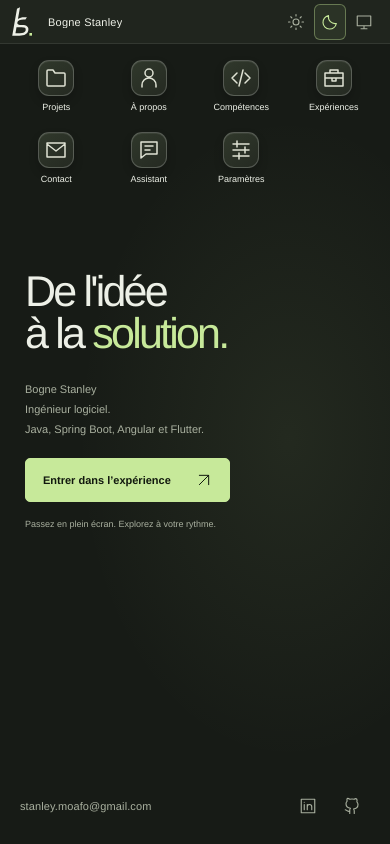
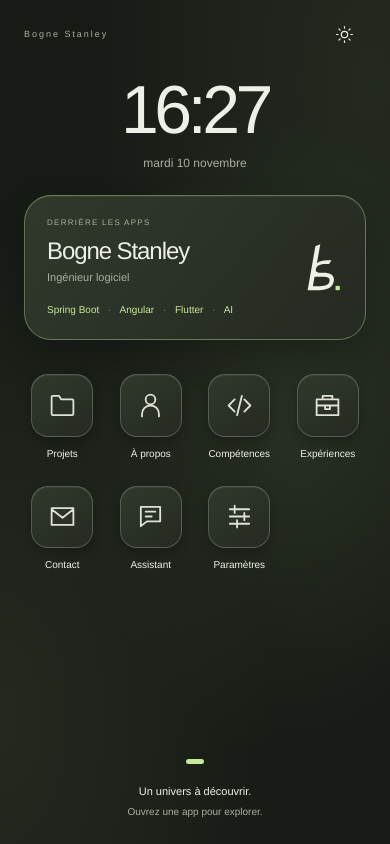
Before and after one commit to BogneStanley/portfolio, an Angular app: page / in a window 390 px wide. Built offline with nearby package versions, Linux system fonts and the light colour scheme.

Commit message:
feat: add phone-home mobile interface component and responsive layout adjustments

```diff
--- a/src/app/app-interactions.scss
+++ b/src/app/app-interactions.scss
@@ -263,3 +263,13 @@
   font-size: 12px;
   line-height: 1.7;
 }
+
+@media (max-width: 600px) {
+  .menu-bar,
+  .hero,
+  .desktop-footer,
+  .immersive-hint,
+  .immersive-notice {
+    display: none;
+  }
+}
--- a/src/app/app.html
+++ b/src/app/app.html
@@ -40,6 +40,19 @@
     </div>
   </header>
 
+  @if (manager.mobile()) {
+    <app-phone-home
+      [hidden]="activeWindow()"
+      [time]="currentTime()"
+      [dark]="settings.effectiveTheme() === 'dark'"
+      [immersive]="immersive()"
+      (applicationOpened)="open($event)"
+      (themeToggled)="
+        settings.update({ theme: settings.effectiveTheme() === 'dark' ? 'light' : 'dark' })
+      "
+      (immersionExited)="exitImmersive()"
+    />
+  } @else {
     <nav class="desktop-icons" aria-label="Applications du bureau">
       @for (app of applications; track app.id) {
         <button
@@ -54,6 +67,7 @@
         </button>
       }
     </nav>
+  }
 
   <section
     class="hero"
--- a/src/app/app.ts
+++ b/src/app/app.ts
@@ -9,6 +9,7 @@ import {
   inject,
   signal,
 } from '@angular/core';
+import { PhoneHome } from './components/phone-home/phone-home';
 import { TechOrbit } from './components/tech-orbit/tech-orbit';
 import { SocialLinks } from './components/social-links/social-links';
 import { BrandMark } from './components/brand-mark/brand-mark';
@@ -25,6 +26,7 @@ import { PreferencesStore, Theme } from './settings/preferences';
   selector: 'app-root',
   imports: [
     TechOrbit,
+    PhoneHome,
     DesktopWindow,
     AppIcon,
     WindowContent,
--- a/src/app/components/app-icon/app-icon.ts
+++ b/src/app/components/app-icon/app-icon.ts
@@ -14,6 +14,7 @@ export type IconName =
   | 'arrow'
   | 'minus'
   | 'close'
+  | 'back'
   | 'maximize'
   | 'restore'
   | 'sun'
@@ -65,6 +66,7 @@ export class AppIcon {
     arrow: 'M5 19 19 5M5 5h14v14',
     minus: 'M5 12h14',
     close: 'm6 6 12 12M6 18 18 6',
+    back: 'M15 18l-6-6 6-6',
     maximize: 'M4 4h16v16H4V4Z',
     sun: 'M16 12a4 4 0 1 1-8 0 4 4 0 0 1 8 0ZM12 2v2m0 16v2M2 12h2m16 0h2M5 5l1.5 1.5m11 11L19 19M5 19l1.5-1.5m11-11L19 5',
     moon: 'M20.5 14A9 9 0 0 1 10 3.5 9 9 0 1 0 20.5 14Z',
--- a/src/app/components/desktop-window/desktop-window.html
+++ b/src/app/components/desktop-window/desktop-window.html
@@ -61,10 +61,12 @@
       <button
         class="window__close"
         type="button"
-        [attr.aria-label]="'Fermer ' + title() + (manager.mobile() ? ' et revenir au bureau' : '')"
+        [attr.aria-label]="
+          'Fermer ' + title() + (manager.mobile() ? ' et revenir à l’accueil' : '')
+        "
         (click)="close()"
       >
-        <app-icon name="close" />
+        <app-icon [name]="manager.mobile() ? 'back' : 'close'" />
       </button>
     </div>
   </header>
--- a/src/app/components/desktop-window/desktop-window.scss
+++ b/src/app/components/desktop-window/desktop-window.scss
@@ -207,3 +207,24 @@ h2 {
   padding: 0;
   overflow: auto;
 }
+
+@media (max-width: 600px) {
+  .window__header {
+    justify-content: flex-start;
+    gap: 8px;
+  }
+  .window__controls {
+    order: -1;
+  }
+  .window__controls app-icon {
+    width: 23px;
+    height: 23px;
+  }
+  .window__identity > app-icon {
+    display: none;
+  }
+  .window__controls .window__close:hover {
+    color: var(--accent);
+    background: var(--accent-soft);
+  }
+}
--- /dev/null
+++ b/src/app/components/phone-home/phone-home.html
@@ -0,0 +1,46 @@
+<div class="phone-home">
+  <header class="phone-status">
+    <span class="phone-status__name">Bogne Stanley</span>
+    <div class="phone-status__actions">
+      @if (immersive()) {
+      <button type="button" aria-label="Quitter le mode immersif" (click)="immersionExited.emit()">
+        <app-icon name="exit-fullscreen" />
+      </button>
+      }
+      <button type="button" [attr.aria-label]="dark() ? 'Activer le thème clair' : 'Activer le thème sombre'"
+        (click)="themeToggled.emit()">
+        <app-icon [name]="dark() ? 'sun' : 'moon'" />
+      </button>
+    </div>
+  </header>
+
+  <div class="phone-clock">
+    <time>{{ time() }}</time>
+    <span>{{ date() }}</span>
+  </div>
+
+  <section class="profile-widget" aria-label="Présentation de Bogne Stanley">
+    <div>
+      <p class="widget-eyebrow">DERRIÈRE LES APPS</p>
+      <h2>{{ profile.name }}</h2>
+      <p class="widget-role">{{ profile.role }}</p>
+      <span class="widget-stack">Spring Boot <span>·</span> Angular <span>·</span> Flutter <span>·</span> AI </span>
+    </div>
+    <app-brand-mark />
+  </section>
+
+  <nav class="desktop-icons phone-apps" aria-label="Applications du téléphone">
+    @for (app of applications; track app.id; let index = $index) {
+    <button class="desktop-icon phone-app" [attr.data-window-id]="app.id" [style.--order]="index" type="button"
+      [attr.aria-label]="'Ouvrir ' + app.label" (click)="applicationOpened.emit(app.id)">
+      <span class="phone-app__tile"><app-icon [name]="app.id" /></span>
+      <span class="phone-app__label">{{ app.label }}</span>
+    </button>
+    }
+  </nav>
+
+  <footer class="phone-footer">
+    <span class="phone-page-indicator" aria-hidden="true"></span>
+    <p>Un univers à découvrir.<br /><span>Ouvrez une app pour explorer.</span></p>
+  </footer>
+</div>
--- /dev/null
+++ b/src/app/components/phone-home/phone-home.scss
@@ -0,0 +1,222 @@
+:host {
+  position: absolute;
+  inset: 0;
+  z-index: 2;
+  display: block;
+  overflow-y: auto;
+  overscroll-behavior-y: contain;
+  background:
+    radial-gradient(ellipse at 95% 10%, var(--accent-soft), transparent 55%),
+    radial-gradient(ellipse at 0 85%, var(--accent-soft), transparent 50%);
+}
+:host([hidden]) {
+  display: none;
+}
+.phone-home {
+  display: flex;
+  flex-direction: column;
+  min-height: 100%;
+  padding: max(12px, env(safe-area-inset-top)) 24px max(22px, env(safe-area-inset-bottom));
+}
+.phone-status {
+  display: flex;
+  align-items: center;
+  justify-content: space-between;
+  min-height: 44px;
+}
+.phone-status__name {
+  color: var(--muted);
+  font-size: 9px;
+  letter-spacing: 0.22em;
+}
+.phone-status__actions {
+  display: flex;
+  gap: 4px;
+}
+.phone-status button {
+  display: grid;
+  place-items: center;
+  width: 44px;
+  height: 44px;
+  border: 0;
+  border-radius: 50%;
+  background: transparent;
+  color: var(--text);
+  cursor: pointer;
+}
+.phone-status app-icon {
+  width: 19px;
+  height: 19px;
+}
+.phone-clock {
+  text-align: center;
+  padding: 14px 0 25px;
+}
+.phone-clock time {
+  display: block;
+  font-size: 68px;
+  font-weight: 300;
+  letter-spacing: -0.065em;
+  font-variant-numeric: tabular-nums;
+  line-height: 1.15;
+}
+.phone-clock > span {
+  display: block;
+  margin-top: 8px;
+  color: var(--muted);
+  font-size: 12px;
+}
+.profile-widget {
+  display: flex;
+  justify-content: space-between;
+  align-items: center;
+  gap: 16px;
+  padding: 22px;
+  border: 1px solid var(--accent-border);
+  border-radius: 27px;
+  background: linear-gradient(130deg, var(--surface-strong), var(--surface-raised));
+  box-shadow:
+    inset 0 1px var(--shine),
+    0 16px 35px var(--shadow-soft);
+}
+.widget-eyebrow {
+  margin: 0 0 10px;
+  color: var(--muted);
+  font-size: 8px;
+  letter-spacing: 0.16em;
+}
+.profile-widget h2 {
+  margin: 0;
+  font-size: calc(24px * var(--text-scale));
+  font-weight: 500;
+  letter-spacing: -0.045em;
+  overflow-wrap: anywhere;
+}
+.widget-role {
+  margin: 6px 0 16px;
+  color: var(--muted);
+  font-size: calc(11px * var(--text-scale));
+}
+.widget-stack {
+  color: var(--accent);
+  font-size: 10px;
+}
+.widget-stack span {
+  padding: 0 6px;
+  opacity: 0.5;
+}
+.profile-widget app-brand-mark {
+  width: 39px;
+  height: 54px;
+  flex-shrink: 0;
+  color: var(--accent);
+}
+.phone-apps {
+  display: grid;
+  grid-template-columns: repeat(4, minmax(0, 1fr));
+  gap: 26px 12px;
+  padding: 34px 0 26px;
+}
+.phone-app {
+  min-width: 0;
+  display: flex;
+  flex-direction: column;
+  align-items: center;
+  gap: 10px;
+  border: 0;
+  border-radius: 18px;
+  padding: 0;
+  background: transparent;
+  color: var(--text);
+  cursor: pointer;
+  animation: app-reveal 0.5s ease-out calc(var(--order) * 45ms) both;
+}
+.phone-app__tile {
+  display: grid;
+  place-items: center;
+  width: min(64px, 16vw);
+  aspect-ratio: 1;
+  border-radius: 17px;
+  border: 1px solid var(--control-line);
+  background: linear-gradient(145deg, var(--surface-strong), var(--surface-raised));
+  box-shadow:
+    inset 0 1px var(--shine),
+    0 5px 10px var(--shadow-soft);
+  color: var(--icon);
+  transition:
+    transform 0.2s,
+    border-color 0.2s;
+}
+.phone-app app-icon {
+  width: 29px;
+  height: 29px;
+}
+.phone-app:active .phone-app__tile {
+  transform: scale(0.9);
+}
+.phone-app__label {
+  max-width: 100%;
+  font-size: calc(10px * var(--text-scale));
+  line-height: 1.3;
+  text-align: center;
+  overflow-wrap: anywhere;
+}
+.phone-app:hover .phone-app__tile,
+.phone-app:focus-visible .phone-app__tile {
+  border-color: var(--accent);
+}
+.phone-footer {
+  margin-top: auto;
+  text-align: center;
+  padding-top: 18px;
+}
+.phone-page-indicator {
+  display: inline-block;
+  width: 18px;
+  height: 5px;
+  border-radius: 4px;
+  background: var(--accent);
+}
+.phone-footer p {
+  margin: 14px 0 0;
+  font-size: 11px;
+  line-height: 1.8;
+  color: var(--text);
+}
+.phone-footer p span {
+  color: var(--muted);
+  font-size: 10px;
+}
+@keyframes app-reveal {
+  from {
+    opacity: 0;
+    translate: 0 10px;
+  }
+  to {
+    opacity: 1;
+    translate: 0 0;
+  }
+}
+@media (prefers-reduced-motion: reduce) {
+  .phone-app {
+    animation: none;
+  }
+  .phone-app__tile {
+    transition: none;
+  }
+}
+@media (max-height: 700px) {
+  .phone-clock {
+    padding: 4px 0 20px;
+  }
+  .phone-clock time {
+    font-size: 52px;
+  }
+  .profile-widget {
+    padding: 18px;
+  }
+  .phone-apps {
+    gap: 20px 10px;
+    padding-top: 26px;
+  }
+}
--- /dev/null
+++ b/src/app/components/phone-home/phone-home.ts
@@ -0,0 +1,30 @@
+import { Component, computed, input, output } from '@angular/core';
+import { APPLICATIONS, PROFILE, WindowId } from '../../data/portfolio';
+import { AppIcon } from '../app-icon/app-icon';
+import { BrandMark } from '../brand-mark/brand-mark';
+
+@Component({
+  selector: 'app-phone-home',
+  imports: [AppIcon, BrandMark],
+  templateUrl: './phone-home.html',
+  styleUrl: './phone-home.scss',
+})
+export class PhoneHome {
+  readonly time = input.required<string>();
+  readonly dark = input(true);
+  readonly immersive = input(false);
+  readonly applicationOpened = output<WindowId>();
+  readonly themeToggled = output<void>();
+  readonly immersionExited = output<void>();
+  protected readonly applications = APPLICATIONS;
+  protected readonly profile = PROFILE;
+  private readonly dateFormat = new Intl.DateTimeFormat('fr-FR', {
+    weekday: 'long',
+    day: 'numeric',
+    month: 'long',
+  });
+  protected readonly date = computed(() => {
+    this.time();
+    return this.dateFormat.format(new Date());
+  });
+}
```
Also changed, not shown: 2 other files (tests, documents, lock files or other folders). Lines whose indentation alone changed are shown as unchanged.
